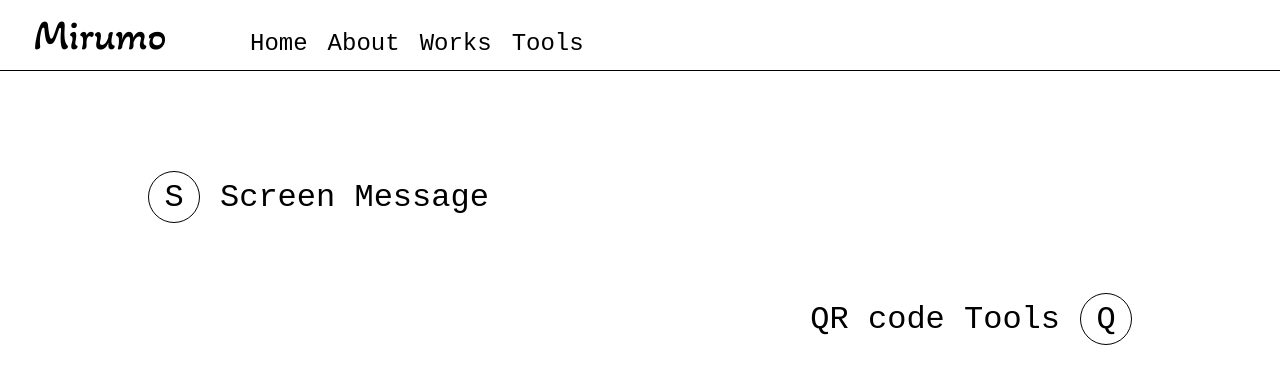
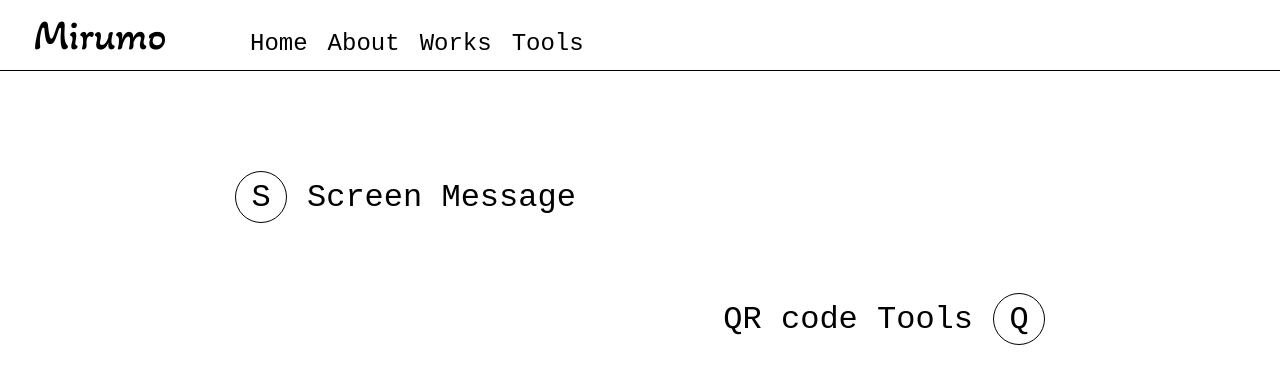
Before and after one commit to Mirumodapon/react_my-old-website, a React (Create React App) app: page /tools in a window 1280 px wide. Shown: the top 384 px of the page. Built offline with nearby package versions, Linux system fonts and the light colour scheme.

Commit message:
[style] tools list and qr result

```diff
--- a/src/assets/scss/qr.scss
+++ b/src/assets/scss/qr.scss
@@ -10,6 +10,7 @@
 	text-align: center;
 	width: 90%;
 	margin: 30px auto;
+	overflow-x: auto;
 }
 .qrgenetate {
 	width: 200px !important;
--- a/src/assets/scss/tools.scss
+++ b/src/assets/scss/tools.scss
@@ -4,6 +4,7 @@
 	padding: 50px 0;
 	.container {
 		width: 80vw;
+		max-width: 850px;
 		margin: auto;
 		* {
 			display: block;
```
